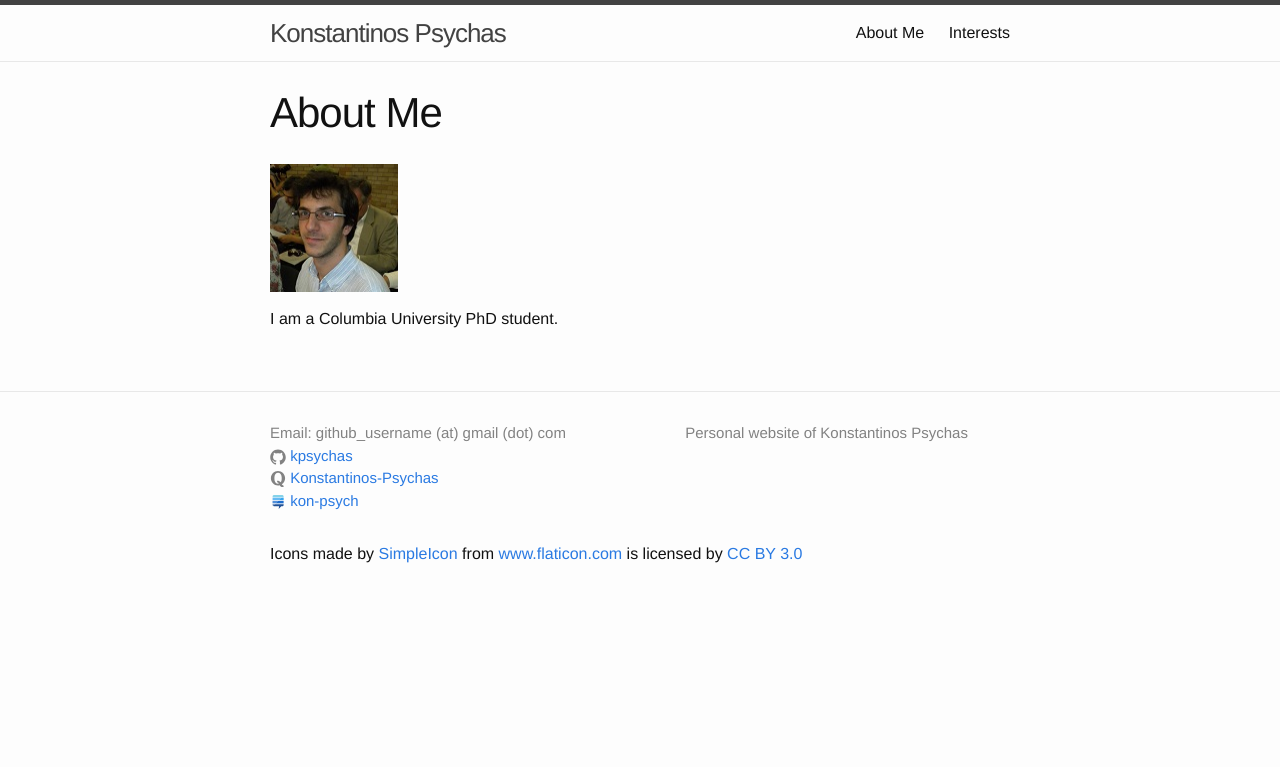
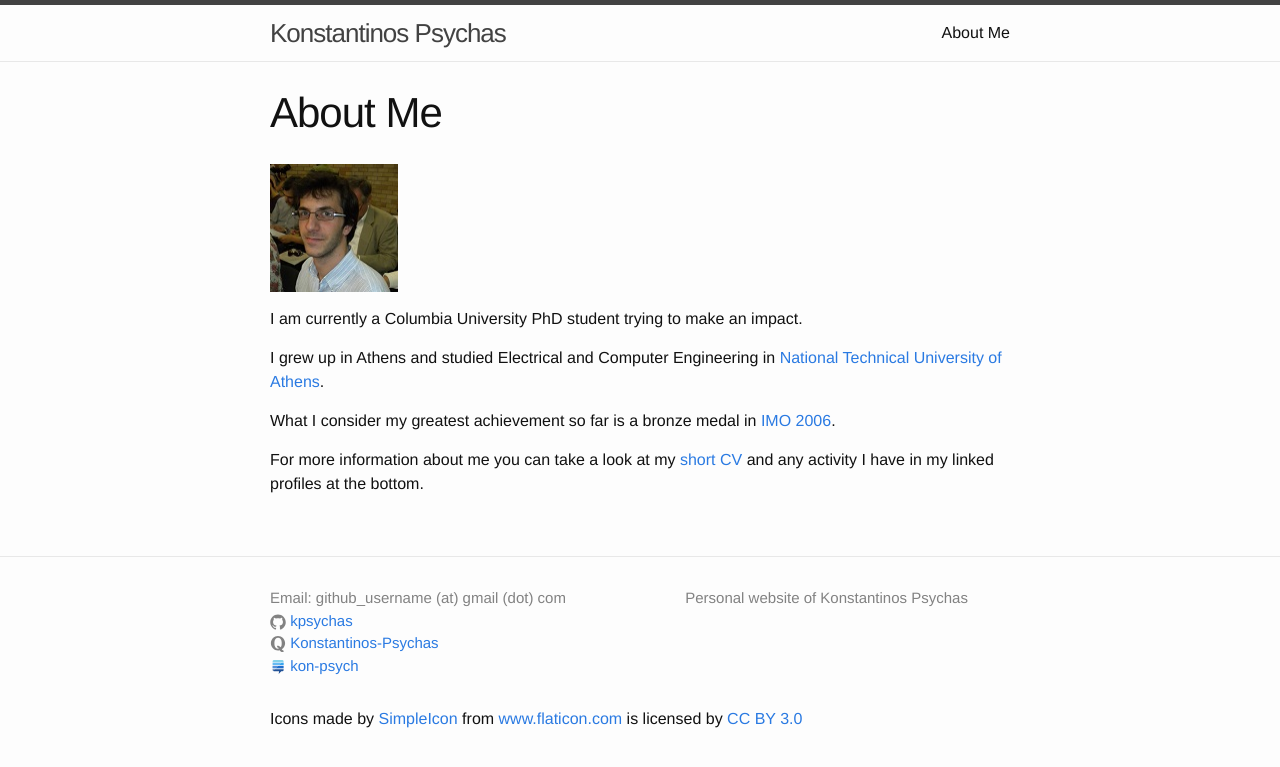
Before and after one commit to kpsychas/kpsychas.github.io, a Jekyll site: the page built from about.md, in a window 1280 px wide. Shown: the top 767 px of the page. Built offline with Jekyll 4.4.1, drawn with Linux system fonts in a browser that asks for light colours.

Commit message:
various changes, added cv

```diff
--- a/_posts/2015-12-31-website-launch.markdown
+++ b/_posts/2015-12-31-website-launch.markdown
@@ -6,7 +6,7 @@ categories: announcements
 ---
 
 There are no plans for regular updates of the blog part of this website.
-Remember to look at [About] section for more information about me.
+Remember to look at [About Me][about] section for more information about me.
 
 Website was automatically generated using [Jekyll project][jekyll].
 
--- a/about.md
+++ b/about.md
@@ -7,4 +7,16 @@ permalink: /about/
 
 <img src="/images/photo.jpg" alt="Personal Photo" height="128" width="128">
 
-I am a Columbia University PhD student.
+I am currently a Columbia University PhD student trying to make an impact.
+
+I grew up in Athens and studied Electrical and Computer Engineering in [National
+Technical University of Athens][NTUA].
+
+What I consider my greatest achievement so far is a bronze medal in [IMO 2006].
+
+For more information about me you can take a look at my [short CV][cv] and any
+activity I have in my linked profiles at the bottom.
+
+[NTUA]: www.ntua.gr
+[IMO 2006]: http://www.imo-official.org/year_individual_r.aspx?year=2006
+[cv]: /CV.pdf
```
Also changed, not shown: interests.md (deleted, +0 -6 lines), 1 other file.
